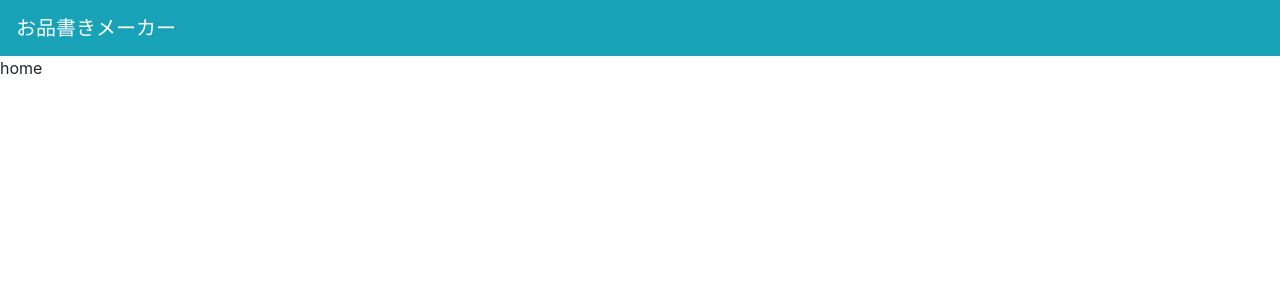
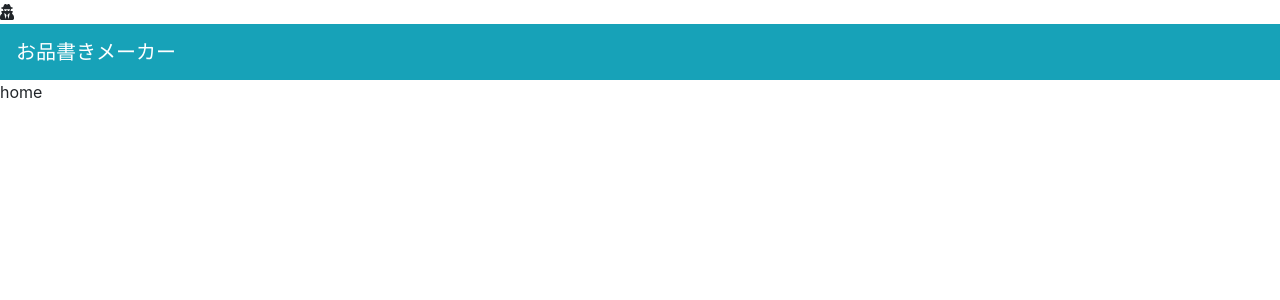
Before and after one commit to kyoruni/oshinagaki, a Vue app: page / in a window 1280 px wide. Shown: the top 300 px of the page. Built offline with nearby package versions, Linux system fonts and the light colour scheme.

Commit message:
:wrench: font-awesome適用確認

```diff
--- a/src/App.vue
+++ b/src/App.vue
@@ -1,5 +1,6 @@
 <template>
   <div id="app">
+    <font-awesome-icon :icon="['fas', 'user-secret']" />
     <b-navbar toggleable="lg" type="dark" variant="info">
       <b-navbar-brand href="#">お品書きメーカー</b-navbar-brand>
     </b-navbar>
```
